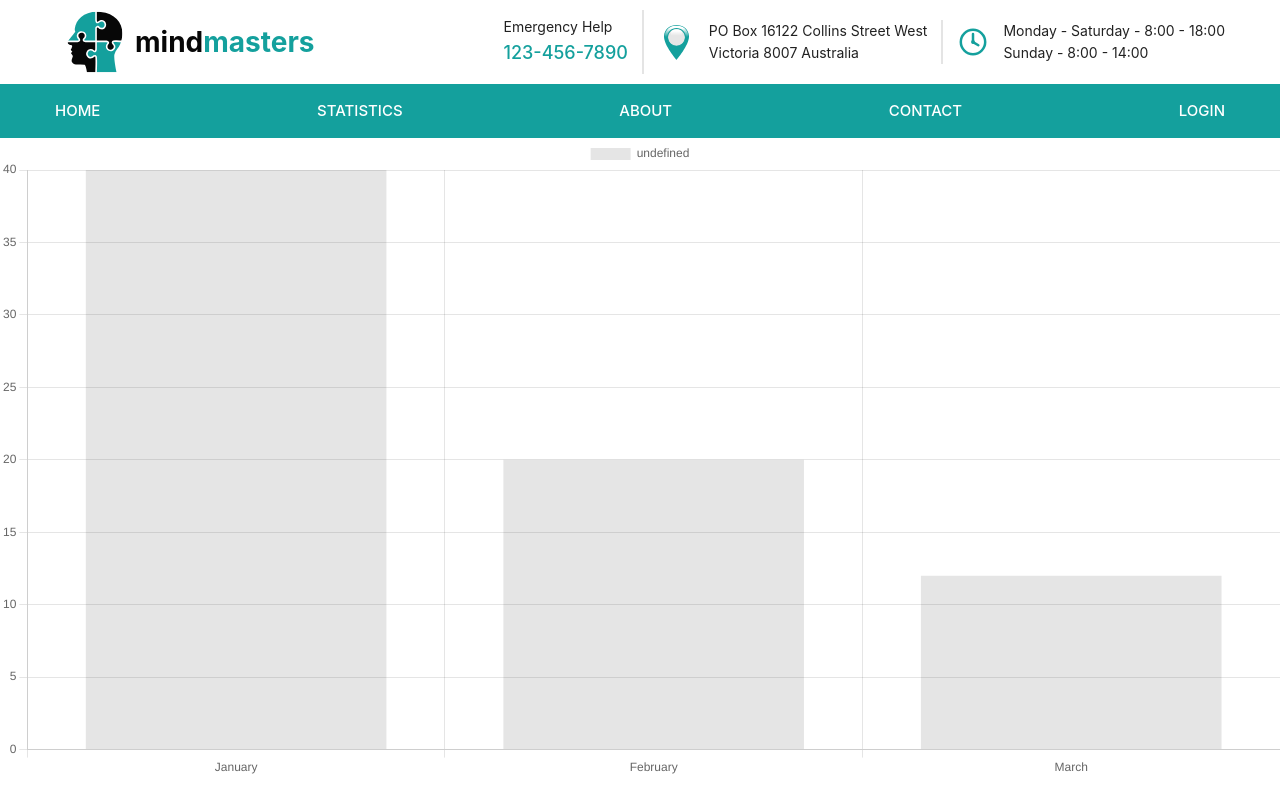
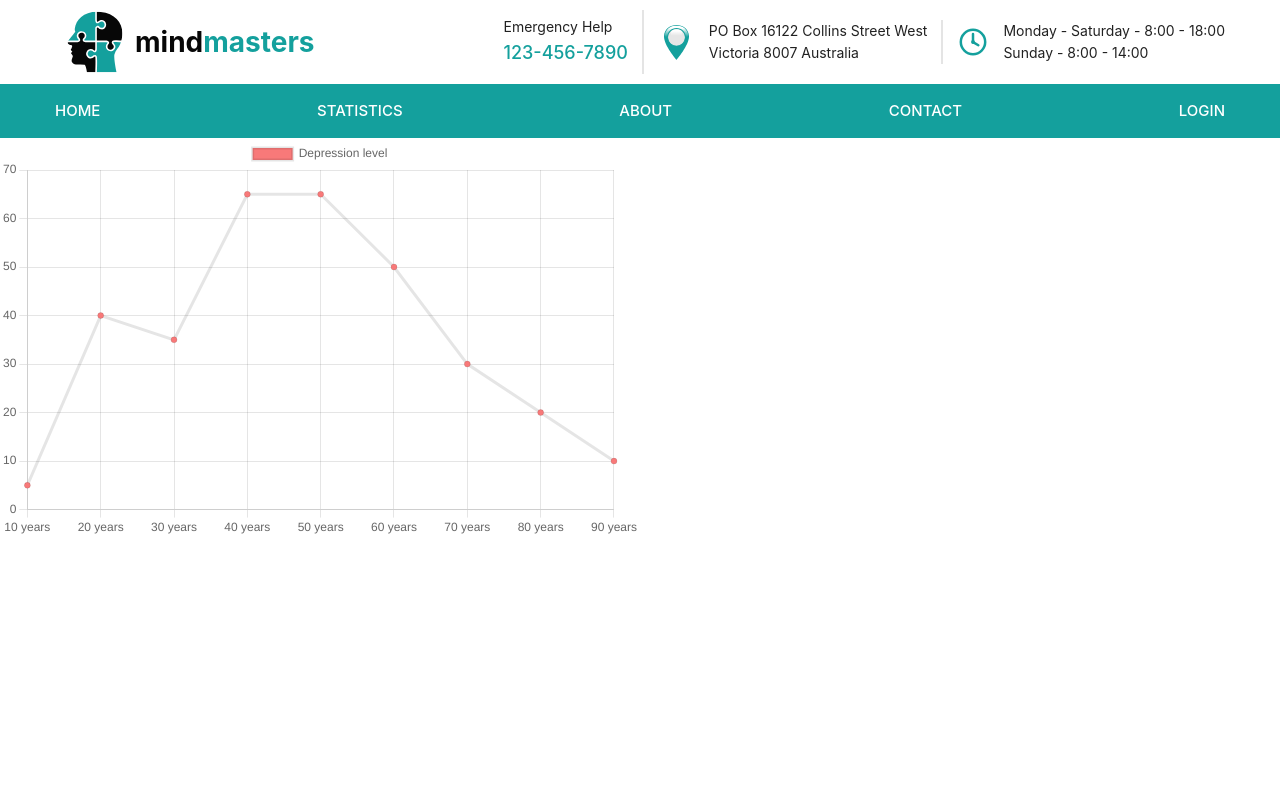
Before and after one commit to Feralwater/CogniLearn, a Vue app: page /statistics in a window 1280 px wide. Built offline with nearby package versions, Linux system fonts and the light colour scheme.

Commit message:
add depression chart

```diff
--- a/src/views/StatisticsView/StatisticsView.css
+++ b/src/views/StatisticsView/StatisticsView.css
@@ -0,0 +1,4 @@
+.chart-container {
+  width: 50%;
+  height: 50%;
+}
--- a/src/views/StatisticsView/StatisticsView.vue
+++ b/src/views/StatisticsView/StatisticsView.vue
@@ -1,37 +1,57 @@
 <template>
-  <Bar :data="data" :options="options" />
+  <div class="chart-container">
+    <Line :data="chartData" :options="options" />
+  </div>
 </template>
 
 <script lang="ts">
 import {
   Chart as ChartJS,
+  CategoryScale,
+  LinearScale,
+  PointElement,
+  LineElement,
   Title,
   Tooltip,
-  Legend,
-  BarElement,
+  Legend
+} from 'chart.js'
+import { Line } from 'vue-chartjs'
+
+ChartJS.register(
   CategoryScale,
-  LinearScale
-} from 'chart.js'
-import { Bar } from 'vue-chartjs'
+  LinearScale,
+  PointElement,
+  LineElement,
+  Title,
+  Tooltip,
+  Legend
+)
 
-ChartJS.register(CategoryScale, LinearScale, BarElement, Title, Tooltip, Legend)
+export const options = {
+  responsive: true,
+  maintainAspectRatio: false,
+}
 
 export default {
   name: 'App',
   components: {
-    Bar
+    Line
   },
   data() {
     return {
-      data: {
-        labels: ['January', 'February', 'March'],
-        datasets: [{ data: [40, 20, 12] }]
+      chartData: {
+        labels: ['10 years', '20 years', '30 years', '40 years', '50 years', '60 years', '70 years', '80 years', '90 years'],
+        datasets: [
+          {
+            label: 'Depression level',
+            backgroundColor: '#f87979',
+            data: [5, 40, 35, 65, 65, 50, 30, 20, 10],
+          }
+        ]
       },
-      options: {
-        responsive: true
-      }
+      options
     }
-  }
+  },
 }
 </script>
 
```
